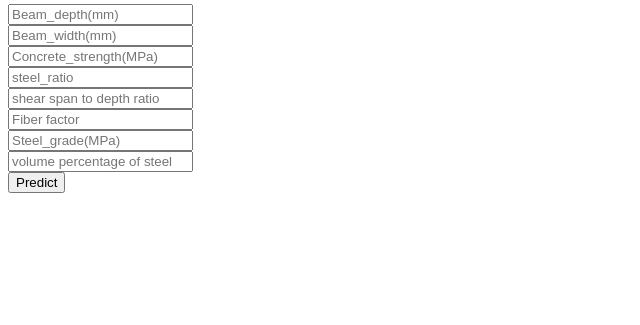
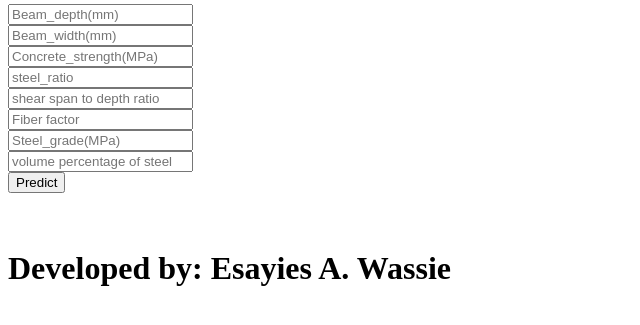
Before and after one commit to esuu5104/ML-Deployment, a Flask app: page / in a window 1280 px wide. Shown: the part 76-401 px from the top of the page, without its empty margins (0-640 px from the left). Run offline with Flask 3, Linux system fonts and the light colour scheme; parts of the project's set-up code (start-up, migrations or seed data) failed here and were passed over.

Commit message:
The web app is ready

```diff
--- a/templates/home.html
+++ b/templates/home.html
@@ -37,6 +37,6 @@
 
  </div>
  {{prediction_text}}
-
+  <h1>Developed by: Esayies A. Wassie</h1>
 </body>
 </html>
```
